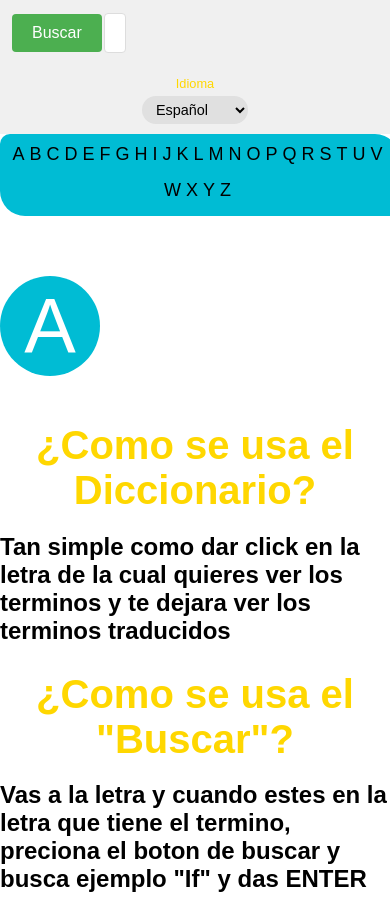
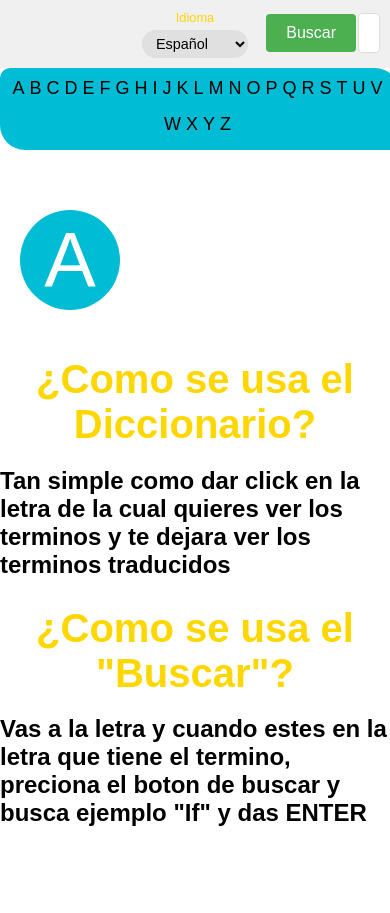
Before and after one commit to TheKingXion/Proyecto_Final, a Flask app: page /dictionary-usage in a window 390 px wide. After the commit the page ends 826 px from the top, so only its background shows below. Run offline with Flask 3, Linux system fonts and the light colour scheme.

Commit message:
Rediceño web | Adaptacion web para celulares

```diff
--- a/static/css/dictionary_usage.css
+++ b/static/css/dictionary_usage.css
@@ -7,6 +7,7 @@ body, html {
 
 
 .container {
+    position: relative;
     display: flex;
     flex-direction: column;
     min-height: 100vh;
@@ -15,11 +16,15 @@ body, html {
 header {
     background-color: #f0f0f0;
     padding: 10px;
+    display: flex;
+    justify-content: space-between; /* Para alinear los elementos en los extremos */
+    align-items: center;
 }
 
 .language-selection {
     display: flex;
-    justify-content: center;
+    justify-content: center; /* Centra el cuadro de selección de idioma */
+    width: 100%; /* Permite que ocupe el ancho total */
     gap: 20px;
 }
 
@@ -113,12 +118,15 @@ h1 {
     justify-content: center;
     align-items: center;
     margin-left: 15px;
+    margin-top: 22px;
 }
 
 .search-container {
     display: flex;
     align-items: center;
-    margin-bottom: 20px;
+    position: absolute; /* Para posicionar el cuadro de búsqueda */
+    top: 10px; /* Ajusta según sea necesario */
+    right: 10px; /* Ajusta según sea necesario */
 }
 .search-button {
     background-color: #4CAF50;
@@ -173,7 +181,7 @@ h1 {
     }
 
     .selected-letter {
-        margin-left: 0;
+        margin-left: 20px;
         margin-top: 20px;
     }
 }
--- a/static/css/terms.css
+++ b/static/css/terms.css
@@ -1,5 +1,6 @@
 .term {
     margin-bottom: 20px;
+    margin-left: 20px;
     border: 1px solid #ddd;
     padding: 10px;
     border-radius: 5px;
```
Also changed, not shown: static/css/index.css (+9 -4 lines).
